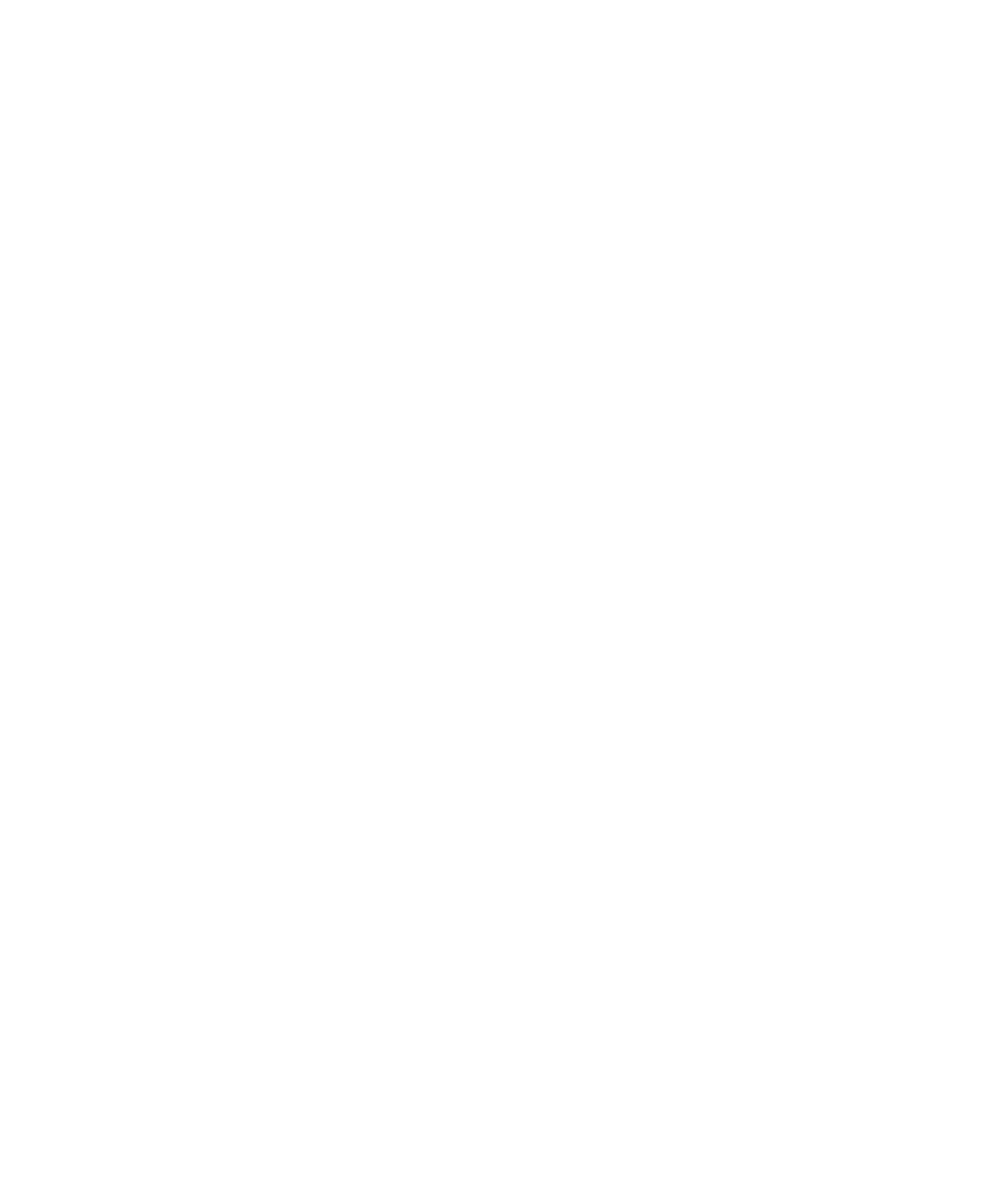
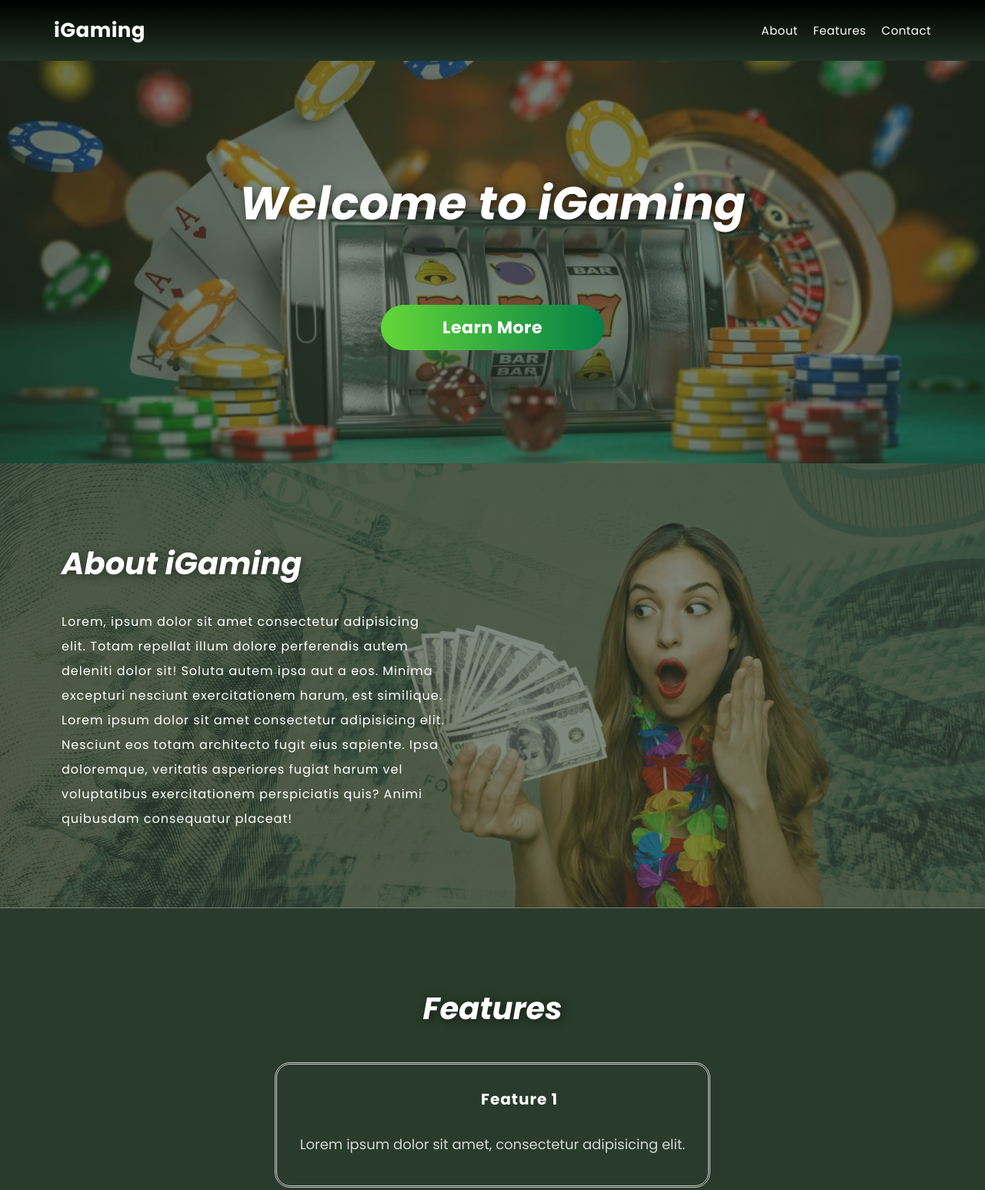
Before and after one commit to Yaroslav1q2w/test-iGaming, a website: page src/index.html in a window 1280 px wide. Shown: the top 1546 px of the page at 77% size. Before the commit the page ends 800 px from the top, so only its background shows below. Drawn offline with nearby package versions, Linux system fonts and the light colour scheme; files that its build step writes are made by us from their sources.

Commit message:
finishing writing the main sections and styles

```diff
--- a/src/index.html
+++ b/src/index.html
@@ -4,6 +4,129 @@
 		<meta charset="UTF-8" />
 		<meta name="viewport" content="width=device-width, initial-scale=1.0" />
 		<title>iGaming</title>
+		<link rel="stylesheet" href="styles/main.css" />
 	</head>
-	<body></body>
+	<body>
+		<header class="header">
+			<div class="header__container">
+				<h1 class="header__logo">iGaming</h1>
+				<nav class="menu__list">
+					<a class="menu__list-item" href="#about">About</a>
+					<a class="menu__list-item" href="#features">Features</a>
+					<a class="menu__list-item" href="#contact">Contact</a>
+				</nav>
+			</div>
+		</header>
+
+		<main class="main">
+			<section class="content">
+				<div class="content__img">
+					<img
+						class="content__img-item"
+						src="./images/Igaming.webp"
+						alt="Content Image"
+					/>
+				</div>
+				<div class="content-desc">
+					<h2 class="content-desc__title">Welcome to iGaming</h2>
+					<a href="#about" class="content-desc__button">Learn More</a>
+				</div>
+			</section>
+
+			<section id="about" class="about">
+				<div class="about__img">
+					<img
+						src="./images/banner BG.png"
+						alt="About Image"
+						class="about__img-item"
+					/>
+				</div>
+
+				<div class="about__content">
+					<h2 class="about__content-title">About iGaming</h2>
+					<p class="about__content-description">
+						Lorem, ipsum dolor sit amet consectetur adipisicing elit. Totam
+						repellat illum dolore perferendis autem deleniti dolor sit! Soluta
+						autem ipsa aut a eos. Minima excepturi nesciunt exercitationem
+						harum, est similique. Lorem ipsum dolor sit amet consectetur
+						adipisicing elit. Nesciunt eos totam architecto fugit eius sapiente.
+						Ipsa doloremque, veritatis asperiores fugiat harum vel voluptatibus
+						exercitationem perspiciatis quis? Animi quibusdam consequatur
+						placeat!
+					</p>
+				</div>
+			</section>
+
+			<section id="features" class="features">
+				<h2 class="features__title">Features</h2>
+				<div class="feature__list">
+					<div class="feature__list-item">
+						<div class="feature__header">
+							<svg class="feature__header-icon">
+								<use href="images/sprite.svg#pig-piggy"></use>
+							</svg>
+
+							<h3 class="feature__header-title">Feature 1</h3>
+						</div>
+
+						<p class="feature__description">
+							Lorem ipsum dolor sit amet, consectetur adipisicing elit.
+						</p>
+					</div>
+					<div class="feature__list-item">
+						<div class="feature__header">
+							<svg class="feature__header-icon">
+								<use href="images/sprite.svg#whiteboard"></use>
+							</svg>
+
+							<h3 class="feature__header-title">Feature 2</h3>
+						</div>
+
+						<p class="feature__description">
+							Lorem ipsum dolor sit amet, consectetur adipiscing elit.
+						</p>
+					</div>
+					<div class="feature__list-item">
+						<div class="feature__header">
+							<svg class="feature__header-icon">
+								<use href="images/sprite.svg#yen-and"></use>
+							</svg>
+
+							<h3 class="feature__header-title">Feature 3</h3>
+						</div>
+
+						<p class="feature__description">
+							Lorem ipsum dolor sit amet, consectetur adipiscing elit.
+						</p>
+					</div>
+				</div>
+			</section>
+		</main>
+
+		<footer id="contact" class="footer">
+			<div class="footer__container">
+				<h3 class="footer__logo">© 2024 Yaroslav Kucherenko</h3>
+				<div class="footer__social">
+					<a
+						href="https://www.facebook.com/"
+						class="footer__social-item"
+						target="_blank"
+						>Facebook</a
+					>
+					<a href="https://x.com/" class="footer__social-item" target="_blank"
+						>Twitter</a
+					>
+					<a
+						href="https://www.instagram.com/"
+						class="footer__social-item"
+						target="_blank"
+						>Instagram</a
+					>
+				</div>
+				<p class="footer__info">Ukraine, Kaniv</p>
+			</div>
+		</footer>
+
+		<script src="scripts/main.js"></script>
+	</body>
 </html>
--- /dev/null
+++ b/src/styles/main.scss
@@ -0,0 +1,289 @@
+@font-face {
+	font-family: "Poppins";
+	src: url("../fonts/Poppins-Regular.ttf") format("truetype");
+	font-weight: normal;
+	font-style: normal;
+}
+
+@font-face {
+	font-family: "Poppins";
+	src: url("../fonts/Poppins-Bold.ttf") format("truetype");
+	font-weight: bold;
+	font-style: normal;
+}
+
+@font-face {
+	font-family: "Poppins";
+	src: url("../fonts/Poppins-Italic.ttf") format("truetype");
+	font-weight: normal;
+	font-style: italic;
+}
+
+@font-face {
+	font-family: "Poppins";
+	src: url("../fonts/Poppins-BoldItalic.ttf") format("truetype");
+	font-weight: bold;
+	font-style: italic;
+}
+
+* {
+	font-family: "Poppins", sans-serif;
+	margin: 0;
+	padding: 0;
+	box-sizing: border-box;
+}
+
+.header {
+	background: linear-gradient(to bottom, #000, #223325);
+
+	&__container {
+		display: flex;
+		align-items: center;
+		justify-content: space-between;
+		max-width: 1180px;
+		margin: 0 auto;
+		padding: 20px;
+		color: #fff;
+		letter-spacing: 0.5px;
+	}
+	&__logo {
+		font-size: 26px;
+		font-weight: bold;
+	}
+
+	.menu__list {
+		display: flex;
+		justify-content: center;
+		gap: 20px;
+
+		&-item {
+			color: #fff;
+			font-size: 15px;
+			font-weight: normal;
+			text-decoration: none;
+			transition: color 0.4s;
+
+			&:hover {
+				color: #97f3a6;
+			}
+		}
+	}
+}
+
+.main {
+	.content {
+		text-align: center;
+		position: relative;
+
+		&__img {
+			width: 100%;
+			height: 100%;
+			overflow: hidden;
+			position: absolute;
+
+			&-item {
+				width: 100%;
+				height: 100%;
+				object-fit: cover;
+			}
+
+			&::before {
+				content: "";
+				position: absolute;
+				top: 0;
+				left: 0;
+				width: 100%;
+				height: 100%;
+				background: rgba(41, 59, 43, 0.6);
+			}
+		}
+
+		.content-desc {
+			position: relative;
+			z-index: 5;
+			padding: 140px 0 160px;
+
+			&__title {
+				color: #fff;
+				text-shadow: 2px 2px 12px rgba(0, 0, 0, 0.5);
+				font-size: 60px;
+				font-weight: 900;
+				line-height: normal;
+				letter-spacing: 0.5px;
+				font-style: italic;
+				margin-bottom: 100px;
+			}
+
+			&__button {
+				font-size: 22px;
+				letter-spacing: 0.5px;
+				padding: 14px 80px;
+				background: linear-gradient(to right, #63d737, #058048);
+				border-radius: 40px;
+				text-decoration: none;
+				font-weight: bold;
+				border: none;
+				color: #fff;
+				cursor: pointer;
+				transition: box-shadow 0.3s;
+
+				&:hover {
+					box-shadow: 0px 0px 6px #63d737;
+				}
+			}
+		}
+	}
+
+	.about {
+		position: relative;
+
+		&__img {
+			width: 100%;
+			height: 100%;
+			overflow: hidden;
+			position: absolute;
+
+			&-item {
+				width: 100%;
+				height: 100%;
+				object-fit: cover;
+			}
+
+			&::before {
+				content: "";
+				position: absolute;
+				top: 0;
+				left: 0;
+				width: 100%;
+				height: 100%;
+				background: rgba(41, 59, 43, 0.6);
+			}
+		}
+
+		&__content {
+			position: relative;
+			display: flex;
+			align-items: start;
+			flex-direction: column;
+			max-width: 1180px;
+			padding: 100px 30px;
+			margin: 0 auto;
+
+			&-title {
+				text-align: center;
+				font-size: 40px;
+				color: #fff;
+				font-style: italic;
+				padding-bottom: 30px;
+				text-shadow: 2px 2px 12px rgba(0, 0, 0, 0.5);
+			}
+
+			&-description {
+				font-size: 16px;
+				color: #fff;
+				max-width: 500px;
+				letter-spacing: 1px;
+				line-height: 2;
+			}
+		}
+	}
+
+	.features {
+		background-color: #293b2b;
+		padding: 100px 0;
+
+		&__title {
+			text-align: center;
+			font-size: 40px;
+			color: #fff;
+			font-style: italic;
+			padding-bottom: 40px;
+			text-shadow: 2px 2px 12px rgba(0, 0, 0, 0.5);
+		}
+
+		.feature__list {
+			display: flex;
+			flex-direction: column;
+			justify-content: center;
+			align-items: center;
+
+			&-item {
+				text-align: center;
+				margin-bottom: 40px;
+				border: 3px double #ccc;
+				border-radius: 20px;
+				padding: 20px;
+				display: inline-block;
+
+				.feature__header {
+					display: flex;
+					justify-content: center;
+					align-items: center;
+					gap: 20px;
+
+					&-icon {
+						width: 50px;
+						height: 50px;
+						color: #fff;
+
+						fill: #fff;
+					}
+
+					&-title {
+						font-size: 20px;
+						color: #fff;
+						letter-spacing: 1px;
+					}
+				}
+
+				.feature__description {
+					font-size: 18px;
+					padding: 20px 10px;
+					color: #d6d6d6;
+				}
+			}
+		}
+	}
+}
+
+.footer {
+	background-color: #293b2b;
+	border-top: 1px solid #475a49;
+	color: #fff;
+	padding: 50px 10px;
+
+	&__container {
+		max-width: 1180px;
+		margin: 0 auto;
+		display: flex;
+		justify-content: space-between;
+		align-items: center;
+		color: #9f9f9f;
+		letter-spacing: 0.5px;
+	}
+
+	&__logo {
+		font-size: 15px;
+		font-weight: normal;
+	}
+
+	&__info {
+		font-size: 15px;
+	}
+
+	&__social {
+		display: flex;
+		gap: 20px;
+
+		&-item {
+			color: #9f9f9f;
+			font-size: 15px;
+			text-decoration: none;
+			transition: color 0.3s;
+
+			&:hover {
+				color: #fff;
+			}
+		}
+	}
+}
```
Also changed, not shown: src/fonts/Poppins-Bold.ttf (added), src/fonts/Poppins-BoldItalic.ttf (added), src/fonts/Poppins-Italic.ttf (added), src/fonts/Poppins-Regular.ttf (added), src/images/Igaming.webp (added), src/images/banner BG.png (added), src/images/pig-piggy.svg (added), src/images/whiteboard.svg (added), src/images/yen-and.svg (added), src/scripts/main.js (added).
